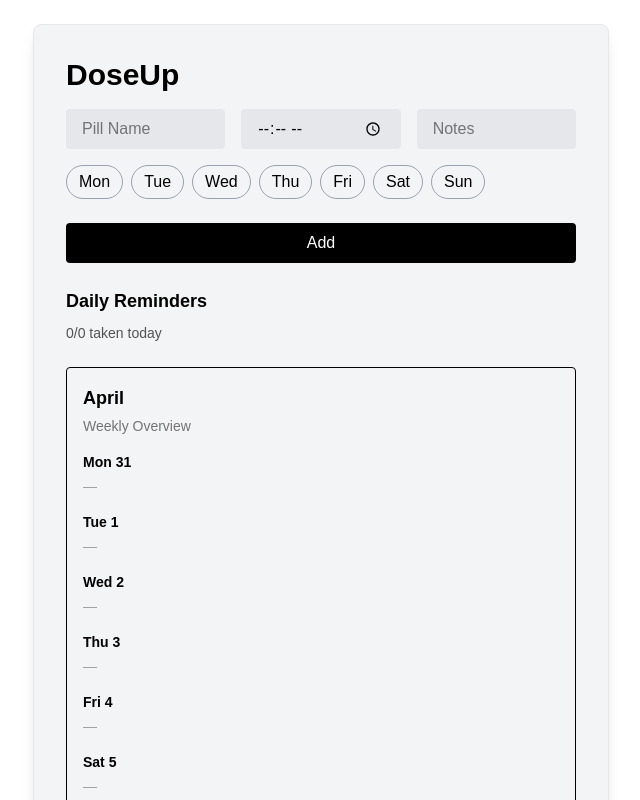
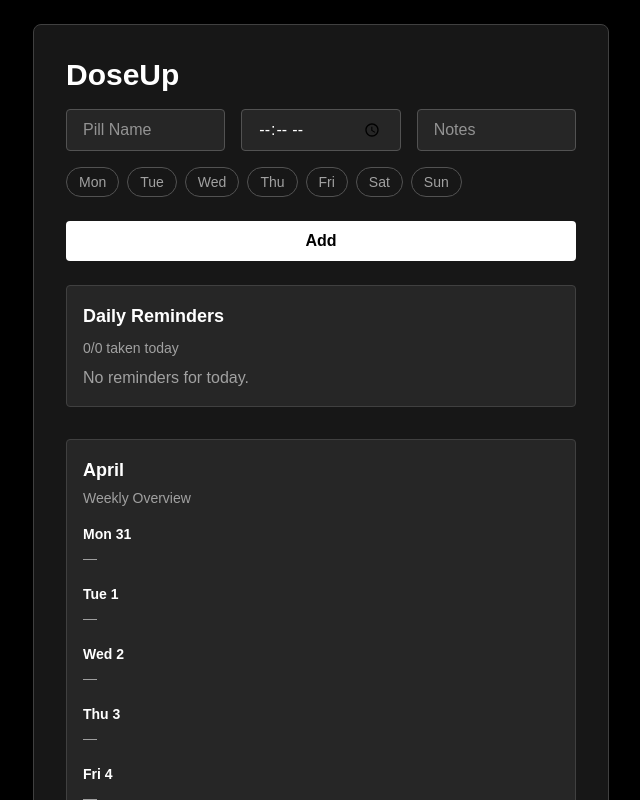
Before and after one commit to seghenasgodom/DoseUp, a Next.js app: page / in a window 1280 px wide. Shown: the top 800 px of the page, without its empty margins (319-959 px from the left). Built offline with nearby package versions, Linux system fonts and the light colour scheme.

Commit message:
Your commit message here

```diff
--- a/pages/index.js
+++ b/pages/index.js
@@ -17,6 +17,7 @@ export default function Home() {
   useEffect(() => {
     const saved = localStorage.getItem('doseup-reminders');
     if (saved) setReminders(JSON.parse(saved));
+    document.documentElement.classList.add('dark');
   }, []);
 
   useEffect(() => {
@@ -93,57 +94,61 @@ export default function Home() {
   };
 
   return (
-    <main className="min-h-screen bg-white text-black px-4 py-6 font-sans transition relative overflow-hidden">
+    <main className="min-h-screen bg-black text-white px-4 py-6 font-sans transition relative overflow-hidden">
       {showConfetti && <Confetti width={window.innerWidth} height={window.innerHeight} />}
 
-      <div className="max-w-xl mx-auto bg-gray-100 shadow-lg rounded-lg p-8 border border-gray-200">
+      <div className="max-w-xl mx-auto bg-neutral-900 shadow-lg rounded-lg p-8 border border-neutral-700">
         <div className="flex justify-between items-center mb-4">
           <h1 className="text-3xl font-bold">DoseUp</h1>
         </div>
 
         <div className="grid grid-cols-1 sm:grid-cols-3 gap-4 mb-4">
-          <input type="text" value={pillName} onChange={(e) => setPillName(e.target.value)} placeholder="Pill Name" className="bg-gray-200 rounded px-4 py-2" />
-          <input type="time" value={time} onChange={(e) => setTime(e.target.value)} className="bg-gray-200 rounded px-4 py-2" />
-          <input type="text" value={description} onChange={(e) => setDescription(e.target.value)} placeholder="Notes" className="bg-gray-200 rounded px-4 py-2" />
+          <input type="text" value={pillName} onChange={(e) => setPillName(e.target.value)} placeholder="Pill Name" className="bg-neutral-800 border border-neutral-600 text-white rounded px-4 py-2" />
+          <input type="time" value={time} onChange={(e) => setTime(e.target.value)} className="bg-neutral-800 border border-neutral-600 text-white rounded px-4 py-2" />
+          <input type="text" value={description} onChange={(e) => setDescription(e.target.value)} placeholder="Notes" className="bg-neutral-800 border border-neutral-600 text-white rounded px-4 py-2" />
         </div>
 
         <div className="flex flex-wrap gap-2 mb-6">
           {allDays.map((day) => (
-            <button key={day} onClick={() => toggleDay(day)} className={`px-3 py-1 rounded-full border ${selectedDays.includes(day) ? 'bg-blue-500 text-white' : 'border-gray-400'}`}>{day}</button>
+            <button key={day} onClick={() => toggleDay(day)} className={`px-3 py-1 rounded-full border text-sm ${selectedDays.includes(day) ? 'bg-blue-500 text-white border-blue-500' : 'bg-transparent text-neutral-400 border-neutral-600'}`}>{day}</button>
           ))}
         </div>
 
-        <button onClick={handleAddReminder} className="w-full bg-black text-white px-4 py-2 rounded mb-6">
+        <button onClick={handleAddReminder} className="w-full bg-white text-black px-4 py-2 rounded font-semibold hover:opacity-80 transition mb-6">
           Add
         </button>
 
-        <div className="mb-6">
+        <div className="bg-neutral-800 p-4 rounded border border-neutral-700 mb-8">
           <h2 className="text-lg font-semibold mb-2">Daily Reminders</h2>
-          <p className="text-sm mb-2 text-neutral-600">
+          <p className="text-sm mb-2 text-neutral-400">
             {takenCount}/{todayReminders.length} taken today
           </p>
+          {todayReminders.length === 0 ? (
+            <p className="text-neutral-400">No reminders for today.</p>
+          ) : (
             <ul className="space-y-2">
               {todayReminders.map((reminder, index) => (
-              <li key={index} className="bg-white border rounded p-3 flex justify-between items-center">
-                <div>
-                  <strong className={reminder.color}>{reminder.pillName}</strong> {reminder.time && `at ${reminder.time}`}
-                  {reminder.description && <p className="text-sm">{reminder.description}</p>}
+                <li key={index} className="bg-neutral-900 border border-neutral-700 rounded p-3 flex justify-between items-center">
+                  <div className={`${reminder.takenPerDay[today] ? 'opacity-50 line-through' : ''}`}>
+                    <strong className={`${reminder.color}`}>{reminder.pillName}</strong> {reminder.time && `at ${reminder.time}`}
+                    {reminder.description && <p className="text-sm text-neutral-400">{reminder.description}</p>}
                   </div>
                   <div className="flex flex-col items-end gap-1">
-                  <button onClick={() => handleDelete(index)} className="text-black hover:text-red-400 text-sm">✖</button>
+                    <button onClick={() => handleDelete(index)} className="text-white hover:text-red-400 text-sm">✖</button>
                     <label className="text-xs flex items-center gap-1">
-                    <input type="checkbox" checked={reminder.takenPerDay[today]} onChange={() => toggleTaken(index)} className="accent-black" />
+                      <input type="checkbox" checked={reminder.takenPerDay[today]} onChange={() => toggleTaken(index)} className="accent-white" />
                       Taken
                     </label>
                   </div>
                 </li>
               ))}
             </ul>
+          )}
         </div>
 
-        <div className="bg-gray-100 p-4 rounded border">
+        <div className="bg-neutral-800 p-4 rounded border border-neutral-700">
           <h2 className="text-lg font-semibold mb-1">{new Date().toLocaleString('en-US', { month: 'long' })}</h2>
-          <p className="text-sm text-neutral-500 mb-4">Weekly Overview</p>
+          <p className="text-sm text-neutral-400 mb-4">Weekly Overview</p>
           <ul className="space-y-4">
             {getWeekDates().map(({ day, date }) => {
               const formattedDate = `${day} ${date.getDate()}`;
@@ -160,7 +165,7 @@ export default function Home() {
                     <ul className="pl-4 space-y-2">
                       {dayReminders.map((r, i) => (
                         <li key={i} className="relative pl-4">
-                          <span className="absolute left-0 top-1 text-black">-</span>
+                          <span className="absolute left-0 top-1 text-white">-</span>
                           <span className="ml-4 text-sm">
                             <strong>{r.time}</strong> - {r.pillName}
                           </span>
```
Lines whose indentation alone changed are shown as unchanged.
